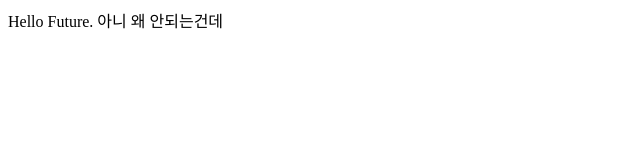
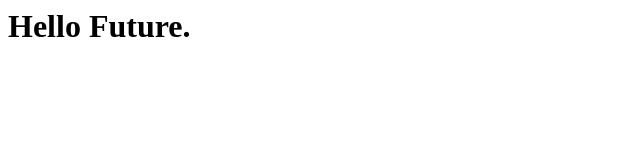
Before and after one commit to elsahime/elsahime, a plain HTML site: page index.html in a window 1280 px wide. Shown: the whole page, without its empty margins (0-640 px from the left). Drawn offline with Linux system fonts and the light colour scheme.

Commit message:
문구  삭제, 수정

```diff
--- a/index.html
+++ b/index.html
@@ -2,6 +2,6 @@
 	<head>
 	</head>
 	<body>
-	<p>Hello Future. 아니 왜 안되는건데</p>
+	<h1>Hello Future.</h1>
 	</body>
 </html>
```
